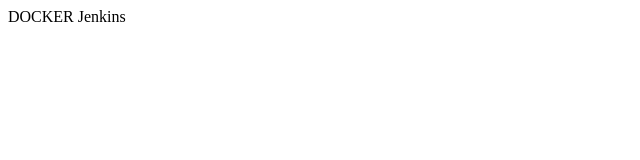
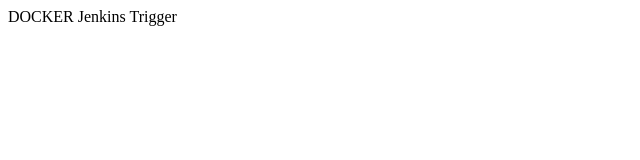
Before and after one commit to iamshishirpandey/jenkins-docker-compose, a plain HTML site: page index.html in a window 1280 px wide. Shown: the full height of the page, 0-640 px from the left. Drawn offline with Linux system fonts and the light colour scheme.

Commit message:
Jenkins Trigger

```diff
--- a/index.html
+++ b/index.html
@@ -6,6 +6,6 @@
     <title>Document</title>
   </head>
   <body>
-    DOCKER Jenkins
+    DOCKER Jenkins Trigger
   </body>
 </html>
```
